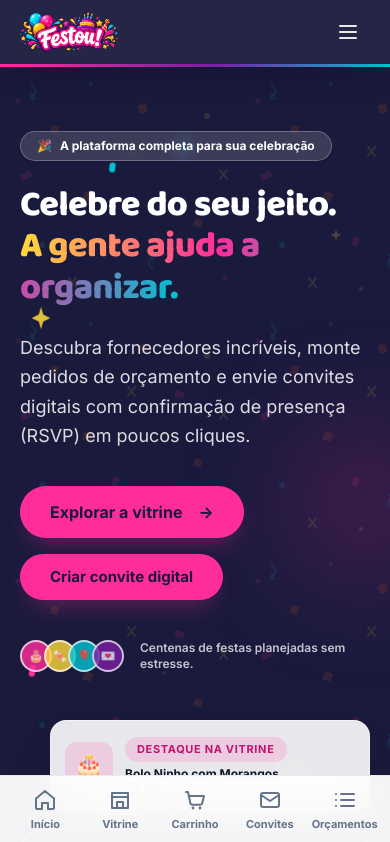
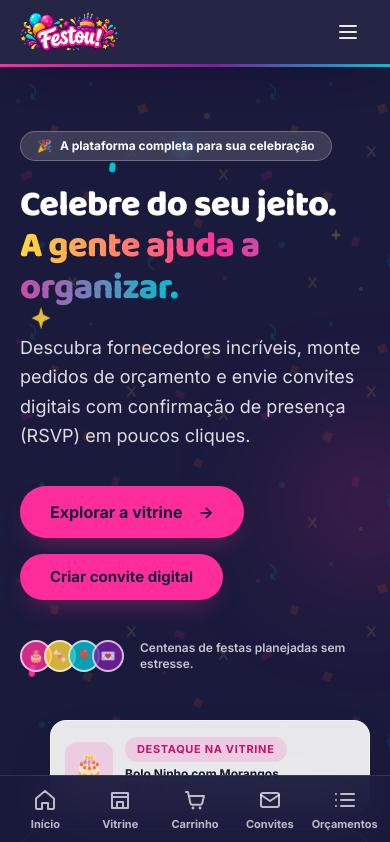
Before and after one commit to matheussantos-web/festou, a Vue app: page / in a window 390 px wide. Shown: the top 842 px of the page. Built offline with nearby package versions, Linux system fonts and the light colour scheme; no server answers.

Commit message:
Show separate mobile order and message badges

```diff
--- a/src/components/MobileTabBar.vue
+++ b/src/components/MobileTabBar.vue
@@ -1,11 +1,13 @@
 <script setup>
 import { computed, onBeforeUnmount, onMounted, watch } from 'vue'
+import { useRoute } from 'vue-router'
 import { cartCount } from '../lib/cart'
 import { useSession } from '../lib/session'
 import { clearNotificationCounts, refreshNotificationCounts, setNotificationUser, useNotifications } from '../lib/notifications'
 
 const { user: currentUser } = useSession()
-const { pendingOrderCount, unreadMessageCount, notificationCount } = useNotifications()
+const route = useRoute()
+const { pendingOrderCount, unreadMessageCount } = useNotifications()
 
 const isSupplier = computed(() => currentUser.value?.tipo_perfil === 'fornecedor')
 const orderNavigationLabel = computed(() => {
@@ -27,6 +29,13 @@ watch(currentUser, (user) => {
   else clearNotificationCounts()
 }, { immediate: true })
 
+// Revalida ao entrar nas telas que contêm os pedidos e suas conversas.
+watch(() => route.path, (path) => {
+  if (currentUser.value?.id && ['/orcamentos', '/fornecedor/painel'].includes(path)) {
+    refreshNotificationCounts()
+  }
+}, { immediate: true })
+
 onMounted(() => {
   document.addEventListener('visibilitychange', refreshIfVisible)
   refreshTimer = window.setInterval(refreshIfVisible, 30_000)
@@ -40,14 +49,14 @@ onBeforeUnmount(() => {
 
 <template>
   <nav
-    class="fixed inset-x-0 bottom-0 z-40 border-t border-slate-200/80 bg-white/95 pb-[env(safe-area-inset-bottom)] backdrop-blur-xl md:hidden"
+    class="fixed inset-x-0 bottom-0 z-40 border-t border-white/10 bg-festou-dark/95 pb-[env(safe-area-inset-bottom)] text-white backdrop-blur-xl md:hidden"
     aria-label="Atalhos do aplicativo"
   >
     <div class="mx-auto grid max-w-md px-2" :class="isSupplier ? 'grid-cols-4' : 'grid-cols-5'">
       <RouterLink
         to="/"
-        class="flex min-h-[4.25rem] flex-col items-center justify-center gap-1 text-[11px] font-bold text-slate-500 transition-colors duration-200"
-        active-class="text-festou-primary"
+        class="flex min-h-[4.25rem] flex-col items-center justify-center gap-1 text-[11px] font-bold text-white/70 transition-colors duration-200"
+        active-class="text-festou-pink"
         aria-label="Início"
       >
         <svg class="h-6 w-6" viewBox="0 0 24 24" fill="none" stroke="currentColor" stroke-width="2" aria-hidden="true">
@@ -58,8 +67,8 @@ onBeforeUnmount(() => {
 
       <RouterLink
         to="/vitrine"
-        class="flex min-h-[4.25rem] flex-col items-center justify-center gap-1 text-[11px] font-bold text-slate-500 transition-colors duration-200"
-        active-class="text-festou-primary"
+        class="flex min-h-[4.25rem] flex-col items-center justify-center gap-1 text-[11px] font-bold text-white/70 transition-colors duration-200"
+        active-class="text-festou-pink"
         aria-label="Vitrine"
       >
         <svg class="h-6 w-6" viewBox="0 0 24 24" fill="none" stroke="currentColor" stroke-width="2" aria-hidden="true">
@@ -70,8 +79,8 @@ onBeforeUnmount(() => {
 
       <RouterLink
         :to="isSupplier ? '/fornecedor/painel' : '/carrinho'"
-        class="relative flex min-h-[4.25rem] flex-col items-center justify-center gap-1 text-[11px] font-bold text-slate-500 transition-colors duration-200"
-        active-class="text-festou-primary"
+        class="relative flex min-h-[4.25rem] flex-col items-center justify-center gap-1 text-[11px] font-bold text-white/70 transition-colors duration-200"
+        active-class="text-festou-pink"
         :aria-label="isSupplier ? orderNavigationLabel : 'Carrinho'"
       >
         <span class="relative">
@@ -90,11 +99,18 @@ onBeforeUnmount(() => {
             {{ cartCount }}
           </span>
           <span
-            v-if="isSupplier && notificationCount > 0"
-            class="absolute -right-3 -top-2 inline-flex h-5 min-w-[1.25rem] items-center justify-center rounded-full bg-festou-pink px-1 text-[10px] font-extrabold text-festou-dark ring-2 ring-white"
+            v-if="isSupplier && pendingOrderCount > 0"
+            class="absolute -right-3 -top-2 inline-flex h-5 min-w-[1.25rem] items-center justify-center rounded-full bg-festou-pink px-1 text-[10px] font-extrabold text-festou-dark ring-2 ring-festou-dark"
             aria-hidden="true"
           >
-            {{ notificationCount > 99 ? '99+' : notificationCount }}
+            {{ pendingOrderCount > 99 ? '99+' : pendingOrderCount }}
+          </span>
+          <span
+            v-if="isSupplier && unreadMessageCount > 0"
+            class="absolute -left-3 -top-2 inline-flex h-5 min-w-[1.25rem] items-center justify-center rounded-full bg-festou-cyan px-1 text-[10px] font-extrabold text-festou-dark ring-2 ring-festou-dark"
+            aria-hidden="true"
+          >
+            {{ unreadMessageCount > 99 ? '99+' : unreadMessageCount }}
           </span>
         </span>
         {{ isSupplier ? 'Painel' : 'Carrinho' }}
@@ -102,8 +118,8 @@ onBeforeUnmount(() => {
 
       <RouterLink
         :to="isSupplier ? '/fornecedor/produtos/novo' : '/convites'"
-        class="flex min-h-[4.25rem] flex-col items-center justify-center gap-1 text-[11px] font-bold text-slate-500 transition-colors duration-200"
-        active-class="text-festou-primary"
+        class="flex min-h-[4.25rem] flex-col items-center justify-center gap-1 text-[11px] font-bold text-white/70 transition-colors duration-200"
+        active-class="text-festou-pink"
         :aria-label="isSupplier ? 'Anunciar produto' : 'Meus convites'"
       >
         <svg v-if="isSupplier" class="h-6 w-6" viewBox="0 0 24 24" fill="none" stroke="currentColor" stroke-width="2" aria-hidden="true">
@@ -119,8 +135,8 @@ onBeforeUnmount(() => {
       <RouterLink
         v-if="!isSupplier"
         to="/orcamentos"
-        class="flex min-h-[4.25rem] flex-col items-center justify-center gap-1 text-[11px] font-bold text-slate-500 transition-colors duration-200"
-        active-class="text-festou-primary"
+        class="flex min-h-[4.25rem] flex-col items-center justify-center gap-1 text-[11px] font-bold text-white/70 transition-colors duration-200"
+        active-class="text-festou-pink"
         :aria-label="orderNavigationLabel"
       >
         <span class="relative">
@@ -128,11 +144,18 @@ onBeforeUnmount(() => {
             <path stroke-linecap="round" stroke-linejoin="round" d="M8 6h13M8 12h13M8 18h13M3 6h.01M3 12h.01M3 18h.01" />
           </svg>
           <span
-            v-if="notificationCount > 0"
-            class="absolute -right-3 -top-2 inline-flex h-5 min-w-[1.25rem] items-center justify-center rounded-full bg-festou-pink px-1 text-[10px] font-extrabold text-festou-dark ring-2 ring-white"
+            v-if="pendingOrderCount > 0"
+            class="absolute -right-3 -top-2 inline-flex h-5 min-w-[1.25rem] items-center justify-center rounded-full bg-festou-pink px-1 text-[10px] font-extrabold text-festou-dark ring-2 ring-festou-dark"
             aria-hidden="true"
           >
-            {{ notificationCount > 99 ? '99+' : notificationCount }}
+            {{ pendingOrderCount > 99 ? '99+' : pendingOrderCount }}
+          </span>
+          <span
+            v-if="unreadMessageCount > 0"
+            class="absolute -left-3 -top-2 inline-flex h-5 min-w-[1.25rem] items-center justify-center rounded-full bg-festou-cyan px-1 text-[10px] font-extrabold text-festou-dark ring-2 ring-festou-dark"
+            aria-hidden="true"
+          >
+            {{ unreadMessageCount > 99 ? '99+' : unreadMessageCount }}
           </span>
         </span>
         Orçamentos
--- a/src/components/OrderChat.vue
+++ b/src/components/OrderChat.vue
@@ -2,6 +2,7 @@
 import { computed, onBeforeUnmount, ref, watch } from 'vue'
 import { api, asArray } from '../lib/api'
 import { formatDate } from '../lib/format'
+import { refreshNotificationCounts } from '../lib/notifications'
 
 const props = defineProps({
   orderId: { type: String, required: true },
@@ -18,11 +19,13 @@ const isSending = ref(false)
 let refreshTimer
 const canSend = computed(() => !props.disabled && text.value.trim().length > 0 && !isSending.value)
 
-async function loadMessages() {
+async function loadMessages({ refreshCounts = false } = {}) {
   try {
     const result = await api(`/orders/${props.orderId}/messages`)
     messages.value = asArray(result.messages)
     error.value = ''
+    // A rota marca as mensagens como lidas antes de responder.
+    if (refreshCounts) await refreshNotificationCounts({ force: true })
   } catch (loadError) {
     error.value = loadError.message || 'Nao foi possivel carregar a conversa.'
   } finally {
@@ -37,7 +40,7 @@ function openChat() {
 watch(isOpen, (open) => {
   if (open) {
     isLoading.value = true
-    loadMessages()
+    loadMessages({ refreshCounts: true })
     refreshTimer = window.setInterval(loadMessages, 5000)
   } else if (refreshTimer) {
     window.clearInterval(refreshTimer)
--- a/src/lib/notifications.js
+++ b/src/lib/notifications.js
@@ -1,24 +1,24 @@
-import { computed, ref } from 'vue'
+import { ref } from 'vue'
 import { api } from './api'
 
 const pendingOrderCount = ref(0)
 const unreadMessageCount = ref(0)
 const isLoadingNotifications = ref(false)
-const notificationCount = computed(() => pendingOrderCount.value + unreadMessageCount.value)
 let pendingRequest = null
 let notificationUserId = null
 let refreshVersion = 0
+let requestSequence = 0
 
-export async function refreshNotificationCounts() {
+export async function refreshNotificationCounts({ force = false } = {}) {
   if (!notificationUserId) return null
-  if (pendingRequest?.version === refreshVersion) return pendingRequest.promise
+  if (!force && pendingRequest?.version === refreshVersion) return pendingRequest.promise
 
   isLoadingNotifications.value = true
-  const request = { version: refreshVersion, promise: null }
+  const request = { version: refreshVersion, sequence: ++requestSequence, promise: null }
   pendingRequest = request
   request.promise = api('/orders/notifications')
     .then((result) => {
-      if (request.version === refreshVersion) {
+      if (request.version === refreshVersion && request.sequence === requestSequence) {
         pendingOrderCount.value = Math.max(0, Number(result.pending_orders) || 0)
         unreadMessageCount.value = Math.max(0, Number(result.unread_messages) || 0)
       }
@@ -26,7 +26,9 @@ export async function refreshNotificationCounts() {
     })
     .catch((error) => {
       // Uma sessao encerrada nao deve deixar badges de outra conta na tela.
-      if (request.version === refreshVersion && [401, 403].includes(error.status)) clearNotificationCounts()
+      if (request.version === refreshVersion && request.sequence === requestSequence && [401, 403].includes(error.status)) {
+        clearNotificationCounts()
+      }
       return null
     })
     .finally(() => {
@@ -60,7 +62,6 @@ export function useNotifications() {
   return {
     pendingOrderCount,
     unreadMessageCount,
-    notificationCount,
     isLoadingNotifications,
     refreshNotificationCounts,
     clearNotificationCounts,
```
